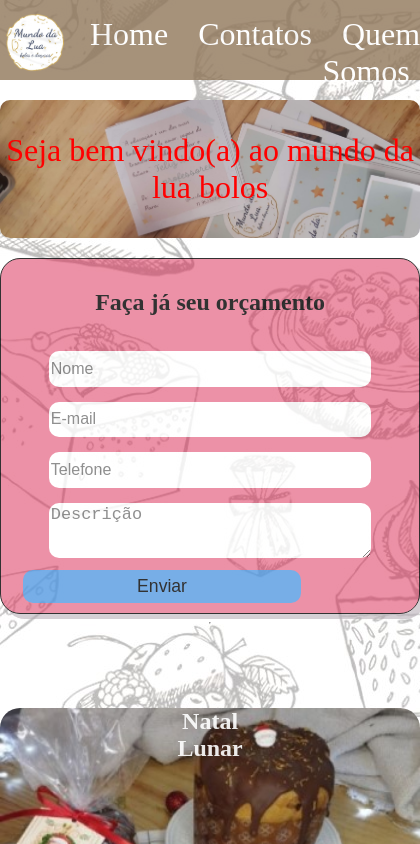
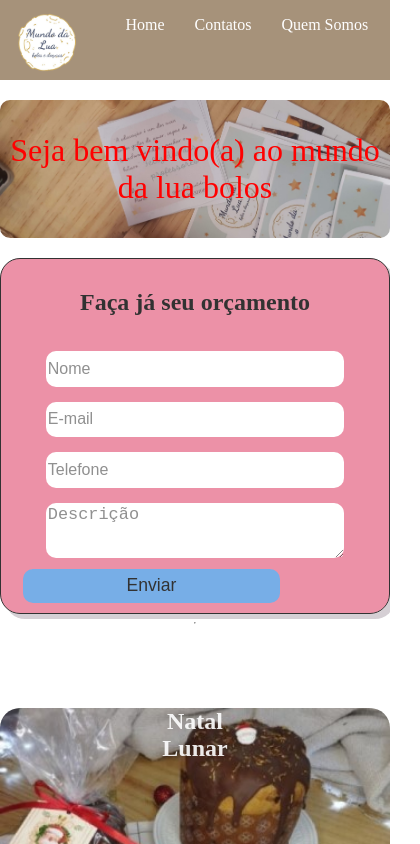
Before and after one commit to ftreitasyuri/mundo-da-lua-bolos, a Next.js app: page / in a window 390 px wide. Shown: the top 844 px of the page, 420 px wide, since content can reach past the window. Built offline with nearby package versions, Linux system fonts and the light colour scheme.

Commit message:
9° upload

```diff
--- a/src/styles/Cabecalho.module.css
+++ b/src/styles/Cabecalho.module.css
@@ -53,3 +53,13 @@
 
 
 @import url('https://fonts.googleapis.com/css2?family= Indie +Flower & display=swap');
+
+@media (max-width: 890px){
+    .links{
+        font-size: 1em;
+    }
+
+    .classNav {
+        width: 100vw;
+    }
+}
--- a/src/styles/globals.css
+++ b/src/styles/globals.css
@@ -1,19 +1,28 @@
 body{
-  background-image: url('../../public/imagens/bkimage.jpg');
-  background-attachment: fixed;
+  /* background-image: url('../../public/imagens/bkimage.jpg'); */
+  /* background-attachment: fixed; */
   padding: 10px;
   margin: 0 auto;
 
   /* min-width: 00px; */
 
   max-width: 1300px;
+  /* max-width: 90vw; */
+
+  overflow-x: hidden; /* Hide horizontal scrollbar */
+  /* overflow-y: hidden; Hide horizontal scrollbar */
+
+
+
 
 }
 
 @media (max-width: 700px){
   body{
     margin: 0;
-    padding: 0;
+    padding:0;
 
+    /* overflow-y: none;
+    width: 100%; */
   }
 }
```
